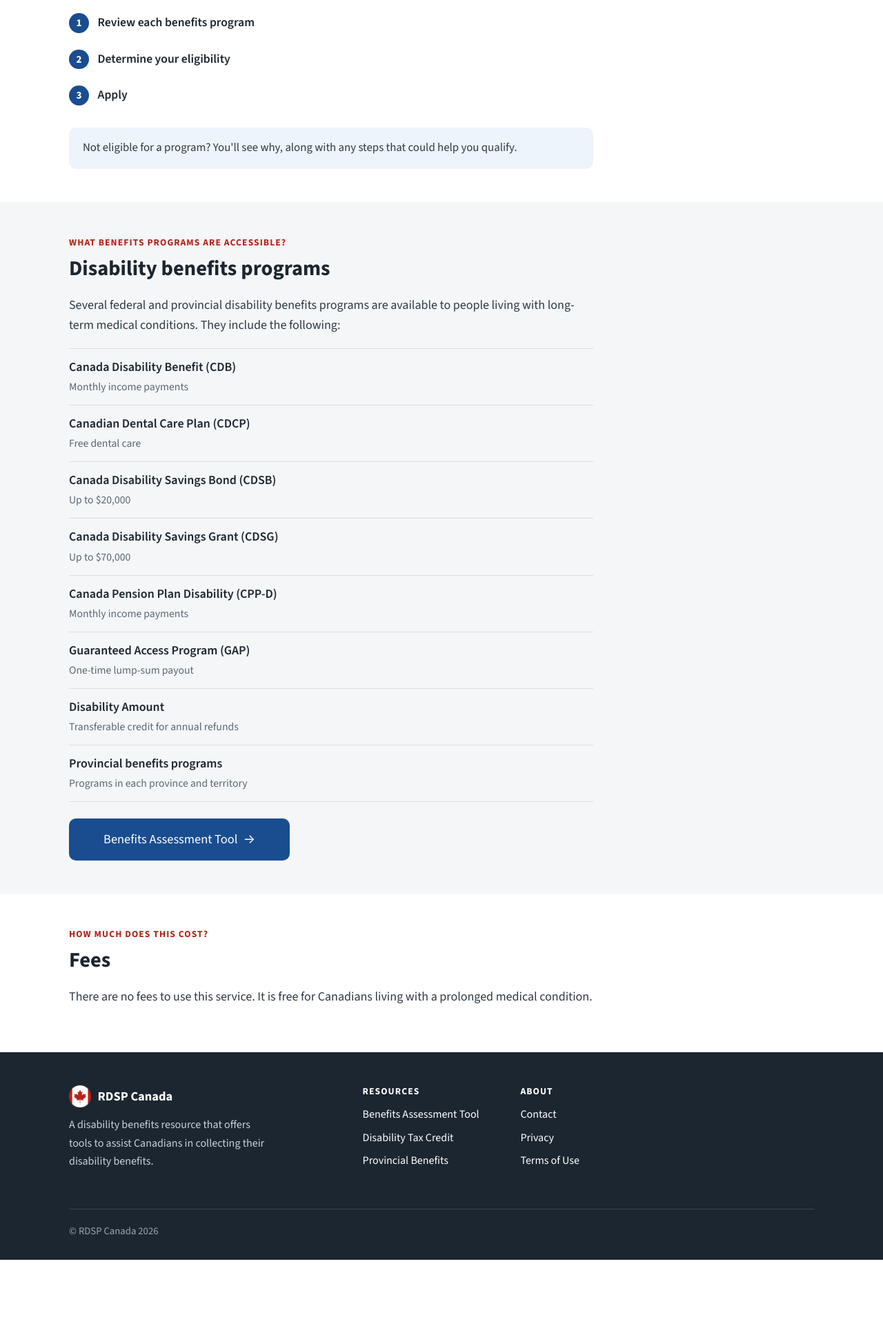
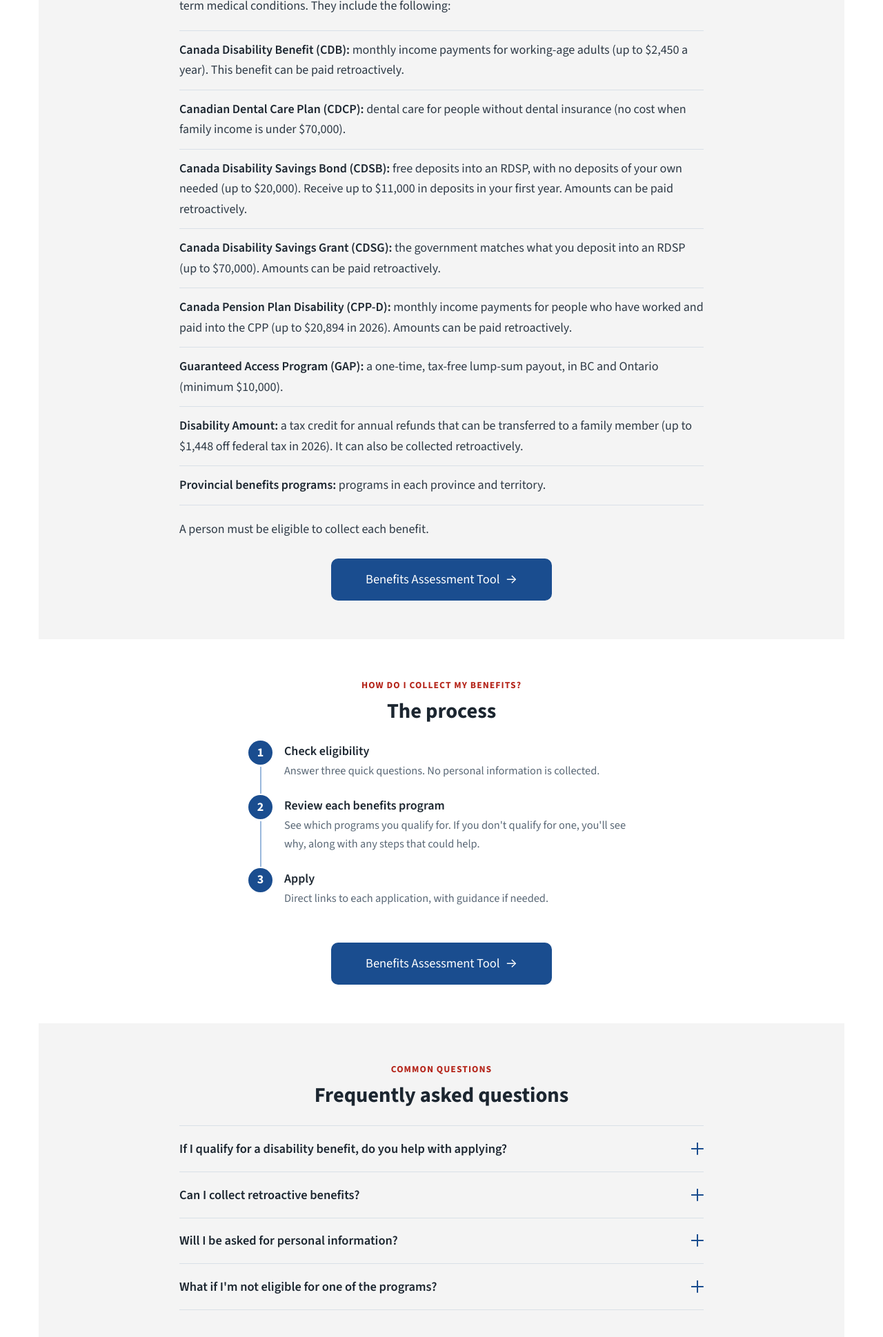
Before and after one commit to SirWonderlot/rdspcanada.ca, a plain HTML site: page index.html in a window 1280 px wide. Shown: the part 829-2768 px from the top of the page at 69% size. Before the commit the page ends 2656 px from the top, so only its background shows below. Drawn offline with Linux system fonts and the light colour scheme.

Commit message:
Home page laid out like learningbonds.ca: the programs (with this year's amounts and retroactive notes), the process centred, and common questions that open and close
Co-Authored-By: Claude Opus 5.5 <noreply@anthropic.com>

```diff
--- a/assets/style.css
+++ b/assets/style.css
@@ -624,9 +624,13 @@ main { display: block; }
 /* Footer: hide the flag next to the brand on phones */
 @media (max-width: 640px) { .site-footer .footer-brand img { display: none; } }
 
-/* ---------- Home page (tool first) ---------- */
-/* Hero: on desktop, the Parliament photo with the title and text in two white boxes (as on the old site);
-   on phones, the photo sits on top and fades into the text below it. */
+/* Wide button (home page and DTC pages) */
+.btn.btn-wide { display: inline-flex; justify-content: center; align-items: center; gap: .5rem; min-width: 320px; font-size: 1.15rem; font-weight: 400; padding: .95rem 1.4rem; border-radius: 10px; }
+@media (max-width: 640px) { .btn.btn-wide { display: flex; width: 100%; min-width: 0; } }
+
+/* ---------- Home page (same layout as learningbonds.ca) ---------- */
+/* Hero. Desktop: the Parliament photo with the title and text in two white boxes.
+   Phones: the photo sits on top and fades into the text below it, then the button. */
 .home-hero { padding: 12px 0 0; }
 .hero-photo { max-width: calc(var(--max) + 3rem); height: 520px; margin: 0 auto; padding: 1.5rem;
   background: var(--surface-2) url(parliament.webp) center / cover no-repeat;
@@ -634,18 +638,57 @@ main { display: block; }
 .hero-text { width: 100%; max-width: 600px; display: grid; gap: 10px; text-align: center; }
 .home-hero h1, .home-hero .lede { margin: 0; background: rgba(255,255,255,.94); border: 1px solid rgba(28,38,48,.18); text-wrap: balance; }
 .home-hero h1 { padding: 1.1rem 1.25rem; color: var(--accent); font-weight: 400; font-size: 2.35rem; line-height: 1.2; }
-.home-hero .lede { padding: 1rem 1.6rem 1.25rem; color: var(--link); font-size: 1.25rem; line-height: 1.6; }
-.hero-go { text-align: center; padding-top: 2rem; }
-.btn.btn-wide { display: inline-flex; justify-content: center; align-items: center; gap: .5rem; min-width: 320px; font-size: 1.15rem; font-weight: 400; padding: .95rem 1.4rem; border-radius: 10px; }
-.home-steps { list-style: none; padding: 0; margin: 1.6rem 0 0; display: grid; gap: 1.5rem; counter-reset: s; }
-.home-steps li { position: relative; margin: 0; padding-left: 2.6rem; counter-increment: s; color: var(--ink); font-weight: 600; font-size: 1.1rem; line-height: 1.8rem; }
-.home-steps li::before { content: counter(s); position: absolute; left: 0; top: 0; width: 1.8rem; height: 1.8rem; border-radius: 50%; background: var(--link); color: #fff; font-weight: 700; display: grid; place-items: center; font-size: .95rem; }
-.home-note { background: var(--note-bg); border-radius: var(--radius); padding: 1rem 1.25rem; margin: 2rem 0 0; max-width: var(--prose); font-size: 1.05rem; }
-.home-note p { margin: 0; }
-.home-programs { list-style: none; padding: 0; margin: 1rem 0 1.5rem; border-top: 1px solid var(--line); max-width: var(--prose); }
-.home-programs li { margin: 0; padding: .75rem 0; border-bottom: 1px solid var(--line); }
-.home-programs b { display: block; color: var(--ink); font-weight: 600; }
-.home-programs span { display: block; color: var(--muted); font-size: .98rem; margin-top: .1rem; }
+.home-hero .lede { padding: 1rem 1.6rem 1.25rem; color: var(--link); font-size: 1.25rem; line-height: 1.6; max-width: none; }
+.home-hero .lede .l { display: block; }
+.home-hero .lede .l + .l { margin-top: .3rem; }
+.hero-go { display: none; }
+
+/* Centred headings; the program list and the steps sit centred under them */
+.program-head { text-align: center; margin-bottom: 1.5rem; }
+.program-head h2 { margin-bottom: 0; text-wrap: balance; }
+.program-cta { text-align: center; margin-top: 1.75rem; }
+.program .wrap > .prose, .program .facts { max-width: var(--prose); margin-left: auto; margin-right: auto; }
+.program .facts { margin-top: 1.25rem; margin-bottom: 1.25rem; }
+.nw { white-space: nowrap; }
+
+/* Numbered steps joined by a line */
+.flow { list-style: none; padding: 0; margin: 1.25rem auto 0; counter-reset: f; max-width: 560px; }
+.flow li { counter-increment: f; position: relative; margin: 0; padding: 0 0 1.4rem 3.25rem; color: var(--ink); }
+.flow li::before { content: counter(f); position: absolute; left: 0; top: -.1rem; width: 2.2rem; height: 2.2rem; border-radius: 50%; background: var(--link); color: #fff; font-weight: 700; display: grid; place-items: center; }
+.flow li:not(:last-child)::after { content: ""; position: absolute; left: 1.05rem; top: 2.3rem; bottom: .2rem; width: 2px; background: var(--note-line); }
+.flow b { display: block; }
+.flow span { display: block; color: var(--muted); font-size: 1.02rem; }
+
+/* Panels the width of the photo: programs grey, process white, questions grey */
+.section.program, .section.process { padding: 0; border-top: 0; background: none; }
+.section.program > .wrap, .section.process > .wrap { max-width: calc(var(--max) + 3rem); padding: 3.5rem 1.5rem; }
+.section.program > .wrap, .faq-home .home-band-inner { background: #f4f4f4; }
+.faq-home { margin-bottom: 2rem; }
+.section.program { margin-top: 2rem; }
+.home-band-inner { max-width: calc(var(--max) + 3rem); margin: 0 auto; padding: 3.5rem 1.5rem; text-align: center; }
+.home-band h2 { text-wrap: balance; }
+
+/* Common questions: each opens and closes, with a plus sign on the right */
+.faq-home h2 { margin: 0 0 1.5rem; }
+.faq-home .home-band-inner { padding-bottom: 4rem; }
+.faq-list { max-width: var(--prose); margin: 0 auto; text-align: left; border-top: 1px solid var(--line); }
+.faq-list details { border-bottom: 1px solid var(--line); }
+.faq-list summary { list-style: none; cursor: pointer; display: flex; justify-content: space-between; align-items: center; gap: 1rem;
+  padding: 1.1rem 0; font-size: 1.15rem; font-weight: 600; color: var(--ink); }
+.faq-list summary::-webkit-details-marker { display: none; }
+.faq-list summary::after { content: ""; flex: none; width: 1.1rem; height: 1.1rem;
+  background: linear-gradient(var(--link), var(--link)) center / 100% 2px no-repeat, linear-gradient(var(--link), var(--link)) center / 2px 100% no-repeat;
+  transition: transform .2s ease; }
+.faq-list details[open] summary::after { transform: rotate(45deg); }
+.faq-list summary:hover { color: var(--link); }
+.faq-list summary:focus-visible { outline: 3px solid var(--note-line); outline-offset: 2px; }
+.faq-list details p { margin: 0; padding: 0 2.5rem 1.2rem 0; font-size: 1.1rem; color: var(--text); max-width: none; }
+
+@media (max-width: 767px) {
+  .home-band-inner, .faq-home .home-band-inner { padding: 2.75rem 1.25rem; }
+  .home-hero .lede .nw, .home-band-inner .nw { white-space: normal; }
+  .faq-list summary { font-size: 1.08rem; }
+}
 @media (max-width: 640px) {
   .home-hero { padding: 0; }
   .hero-photo { position: relative; height: auto; display: block; padding: 275px 1.25rem 0;
@@ -656,7 +699,9 @@ main { display: block; }
   .home-hero h1, .home-hero .lede { background: none; border: 0; padding: 0; text-wrap: pretty; }
   .home-hero h1 { font-size: 2.1rem; line-height: 1.1; margin: 0 0 1rem; }
   .home-hero .lede { color: var(--text); font-size: 1.1rem; }
-  .hero-go { text-align: left; padding-top: 1.75rem; }
-  .btn.btn-wide { display: flex; width: 100%; min-width: 0; }
+  .hero-go { display: block; text-align: center; padding-top: 1.4rem; padding-bottom: 2rem; }
+  .home .btn.btn-wide { display: inline-flex; width: auto; font-size: 1.02rem; padding: .7rem 1.15rem; border-radius: 8px; }
+  .section.program { margin-top: 1.75rem; }
+  .section.program > .wrap, .section.process > .wrap { padding: 2.75rem 1.25rem; }
 }
 @media (max-width: 480px) { .hero-photo { padding-left: 1rem; padding-right: 1rem; } }
--- a/index.html
+++ b/index.html
@@ -7,7 +7,7 @@
   <meta name="description" content="Free, plain-language information about Canadian federal and provincial disability benefits programs, eligibility, and how to apply.">
   <link rel="icon" type="image/png" sizes="32x32" href="assets/favicon-32.png?v=2">
   <link rel="apple-touch-icon" href="assets/favicon-256.png?v=2">
-  <link rel="stylesheet" href="assets/style.css?v=16">
+  <link rel="stylesheet" href="assets/style.css?v=17">
   <script>document.documentElement.classList.add('js')</script>
   <!-- Privacy-friendly analytics by Plausible -->
   <script async src="https://plausible.io/js/pa-eq3lLSt92POxpNUJ3IeP6.js"></script>
@@ -47,7 +47,7 @@
   /></noscript>
   <!-- End Meta Pixel Code -->
 </head>
-<body>
+<body class="home">
   <a class="skip-link" href="#main">Skip to main content</a>
 
   <header class="site-header">
@@ -72,49 +72,69 @@
       <div class="hero-photo">
         <div class="hero-text">
           <h1>Disability Benefits Programs</h1>
-          <p class="lede">Use the Disability Benefits Assessment Tool to review the various disability benefits programs, assess your eligibility, and learn how to apply.</p>
+          <p class="lede"><span class="l">Use the Disability Benefits Assessment Tool to review the various disability benefits programs, assess your eligibility, and <span class="nw">learn how to apply.</span></span><span class="l">There are no fees to use <span class="nw">this service.</span></span></p>
         </div>
       </div>
       <div class="wrap hero-go">
         <a class="btn btn-wide" href="https://assessment.rdspcanada.ca/assessment.html">Benefits Assessment Tool <span aria-hidden="true">&rarr;</span></a>
       </div>
     </div>
-    <section class="section" id="how">
+    <section class="section program" id="programs">
       <div class="wrap">
-        <span class="eyebrow">How does it work?</span>
-        <h2>Three steps</h2>
-        <ol class="home-steps">
-          <li>Review each benefits program</li>
-          <li>Determine your eligibility</li>
-          <li>Apply</li>
-        </ol>
-        <div class="home-note"><p>Not eligible for a program? You'll see why, along with any steps that could help you qualify.</p></div>
+        <div class="program-head">
+          <span class="eyebrow">By the numbers</span>
+          <h2>The programs</h2>
+        </div>
+        <p class="prose">Several federal and provincial disability benefits programs are available to people living with long-term medical conditions. They include the following:</p>
+        <ul class="facts">
+          <li><b>Canada Disability Benefit (CDB):</b> monthly income payments for working-age adults (up to $2,450 a year). This benefit can be paid retroactively.</li>
+          <li><b>Canadian Dental Care Plan (CDCP):</b> dental care for people without dental insurance (no cost when family income is under $70,000).</li>
+          <li><b>Canada Disability Savings Bond (CDSB):</b> free deposits into an RDSP, with no deposits of your own needed (up to $20,000). Receive up to $11,000 in deposits in your first year. Amounts can be paid retroactively.</li>
+          <li><b>Canada Disability Savings Grant (CDSG):</b> the government matches what you deposit into an RDSP (up to $70,000). Amounts can be paid retroactively.</li>
+          <li><b>Canada Pension Plan Disability (CPP-D):</b> monthly income payments for people who have worked and paid into the CPP (up to $20,894 in 2026). Amounts can be paid retroactively.</li>
+          <li><b>Guaranteed Access Program (GAP):</b> a one-time, tax-free lump-sum payout, in BC and Ontario (minimum $10,000).</li>
+          <li><b>Disability Amount:</b> a tax credit for annual refunds that can be transferred to a family member (up to $1,448 off federal tax in 2026). It can also be collected retroactively.</li>
+          <li><b>Provincial benefits programs:</b> programs in each province and territory.</li>
+        </ul>
+        <p class="prose">A person must be eligible to collect each benefit.</p>
+        <div class="program-cta"><a class="btn btn-wide" href="https://assessment.rdspcanada.ca/assessment.html">Benefits Assessment Tool <span aria-hidden="true">&rarr;</span></a></div>
       </div>
     </section>
-    <section class="section alt" id="programs">
+    <section class="section process" id="how">
       <div class="wrap">
-        <span class="eyebrow">What benefits programs are accessible?</span>
-        <h2>Disability benefits programs</h2>
-        <p class="prose">Several federal and provincial disability benefits programs are available to people living with long-term medical conditions. They include the following:</p>
-        <ul class="home-programs">
-          <li><b>Canada Disability Benefit (CDB)</b><span>Monthly income payments</span></li>
-          <li><b>Canadian Dental Care Plan (CDCP)</b><span>Free dental care</span></li>
-          <li><b>Canada Disability Savings Bond (CDSB)</b><span>Up to $20,000</span></li>
-          <li><b>Canada Disability Savings Grant (CDSG)</b><span>Up to $70,000</span></li>
-          <li><b>Canada Pension Plan Disability (CPP-D)</b><span>Monthly income payments</span></li>
-          <li><b>Guaranteed Access Program (GAP)</b><span>One-time lump-sum payout</span></li>
-          <li><b>Disability Amount</b><span>Transferable credit for annual refunds</span></li>
-          <li><b>Provincial benefits programs</b><span>Programs in each province and territory</span></li>
-        </ul>
-        <a class="btn btn-wide" href="https://assessment.rdspcanada.ca/assessment.html">Benefits Assessment Tool <span aria-hidden="true">&rarr;</span></a>
+        <div class="program-head">
+          <span class="eyebrow">How do I collect my benefits?</span>
+          <h2>The process</h2>
+        </div>
+        <ol class="flow">
+          <li><b>Check eligibility</b><span>Answer three quick questions. No personal information is collected.</span></li>
+          <li><b>Review each benefits program</b><span>See which programs you qualify for. If you don't qualify for one, you'll see why, along with any steps that could help.</span></li>
+          <li><b>Apply</b><span>Direct links to each application, with guidance if needed.</span></li>
+        </ol>
+        <div class="program-cta"><a class="btn btn-wide" href="https://assessment.rdspcanada.ca/assessment.html">Benefits Assessment Tool <span aria-hidden="true">&rarr;</span></a></div>
       </div>
     </section>
-    <section class="section" id="fees">
-      <div class="wrap">
-        <div class="prose">
-          <span class="eyebrow">How much does this cost?</span>
-          <h2>Fees</h2>
-          <p>There are no fees to use this service. It is free for Canadians living with a prolonged medical condition.</p>
+    <section class="home-band faq-home" id="faq">
+      <div class="home-band-inner">
+        <span class="eyebrow">Common questions</span>
+        <h2>Frequently asked questions</h2>
+        <div class="faq-list">
+          <details>
+            <summary>If I qualify for a disability benefit, do you help with applying?</summary>
+            <p>In many cases, yes, depending on the program. If you would rather apply yourself, direct links to each application on the government websites are provided.</p>
+          </details>
+          <details>
+            <summary>Can I collect retroactive benefits?</summary>
+            <p>Often, yes. The Canada Disability Benefit, the Canada Disability Savings Bond and the Canada Disability Savings Grant can all be paid retroactively. The Disability Amount can also be claimed for past years when it wasn't claimed, which can give a retroactive tax refund from the CRA. These are some examples.</p>
+          </details>
+          <details>
+            <summary>Will I be asked for personal information?</summary>
+            <p>No. The assessment tool does not ask for your name, address, SIN or birthdate. If you are eligible for a program, you are given a direct link to its official application.</p>
+          </details>
+          <details>
+            <summary>What if I'm not eligible for one of the programs?</summary>
+            <p>The Benefits Assessment Tool will tell you why. If there's a way you could become eligible, it will show you what to do next.</p>
+          </details>
         </div>
       </div>
     </section>
```
